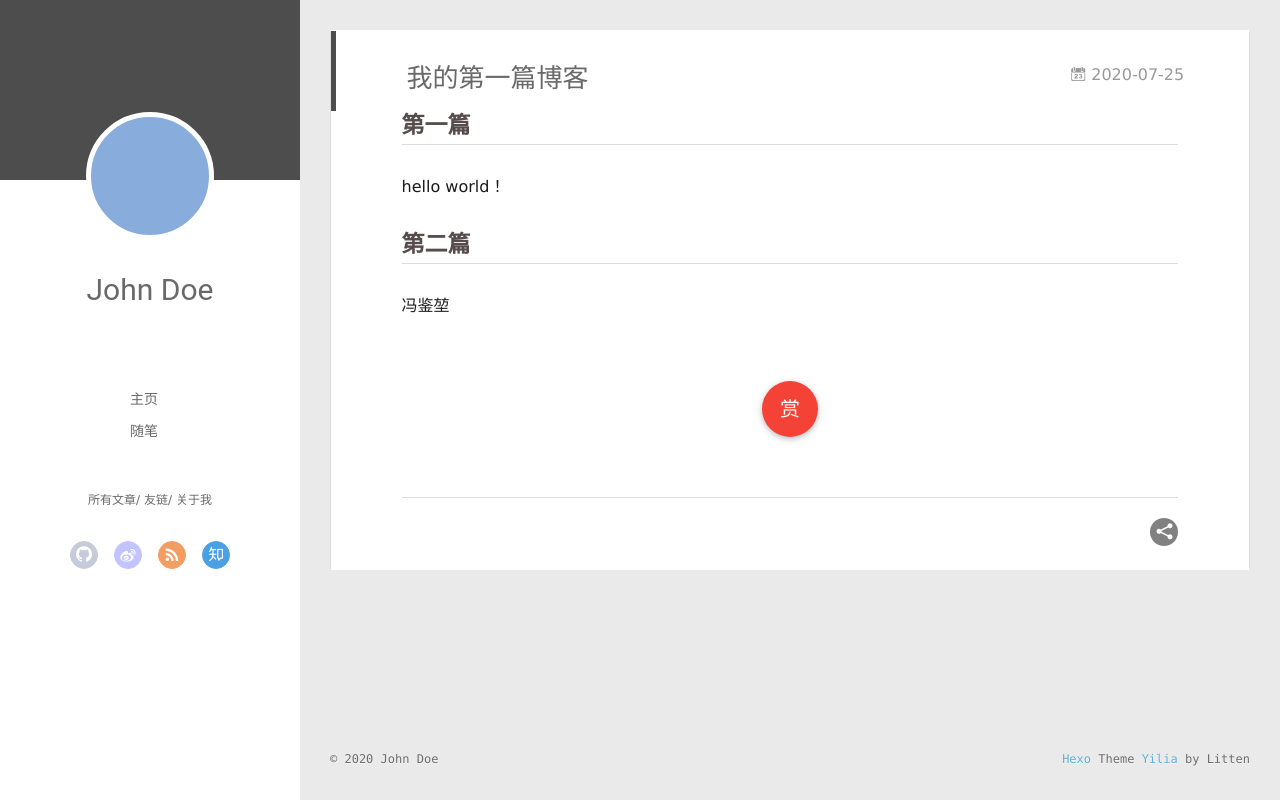
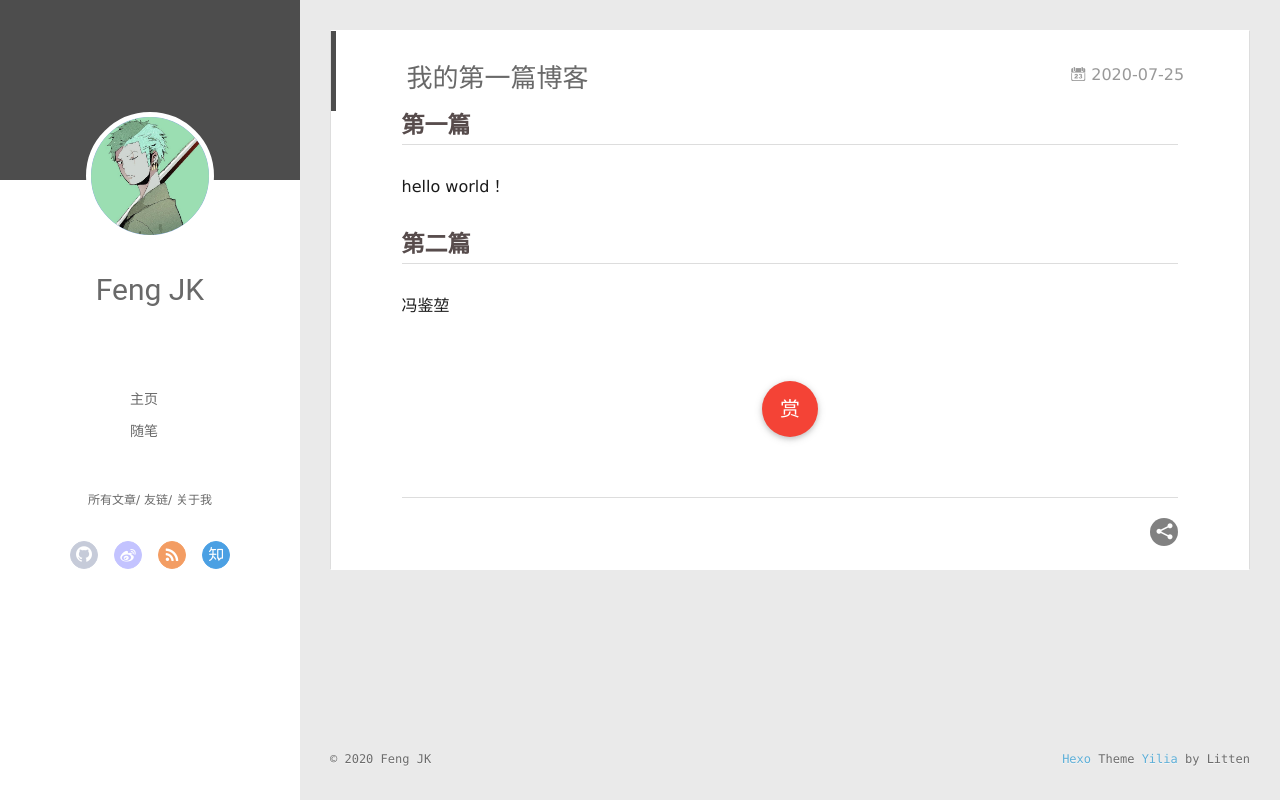
Before and after one commit to sunshineJK/sunshineJK.github.io, a plain HTML site: page 2020/07/25/我的第一篇博客/index.html in a window 1280 px wide. Drawn offline with Linux system fonts and the light colour scheme; no server answers.

Commit message:
Site updated: 2020-07-30 15:25:05

```diff
--- a/2020/07/25/我的第一篇博客/index.html
+++ b/2020/07/25/我的第一篇博客/index.html
@@ -17,13 +17,13 @@
 <meta property="og:locale" content="en_US">
 <meta property="article:published_time" content="2020-07-25T01:10:31.000Z">
 <meta property="article:modified_time" content="2020-07-25T01:13:48.228Z">
-<meta property="article:author" content="John Doe">
+<meta property="article:author" content="Feng JK">
 <meta name="twitter:card" content="summary">
 
     <link rel="alternative" href="/atom.xml" title="Hexo" type="application/atom+xml">
 
 
-    <link rel="icon" href="/favicon.png">
+    <link rel="icon" href="/themes/yilia/source/">
 
   <link rel="stylesheet" type="text/css" href="/./main.0cf68a.css">
   <style type="text/css">
@@ -47,10 +47,10 @@
 <div class="intrude-less">
 	<header id="header" class="inner">
 		<a href="/" class="profilepic">
-			<img src="" class="js-avatar">
+			<img src="/assert/head.jpg" class="js-avatar">
 		</a>
 		<hgroup>
-		  <h1 class="header-author"><a href="/">John Doe</a></h1>
+		  <h1 class="header-author"><a href="/">Feng JK</a></h1>
 		</hgroup>
 
 
@@ -105,10 +105,10 @@
 	<div class="intrude-less">
 		<header id="header" class="inner">
 			<div class="profilepic">
-				<img src="" class="js-avatar">
+				<img src="/assert/head.jpg" class="js-avatar">
 			</div>
 			<hgroup>
-			  <h1 class="header-author js-header-author">John Doe</h1>
+			  <h1 class="header-author js-header-author">Feng JK</h1>
 			</hgroup>
 
 
@@ -304,7 +304,7 @@
   <div class="outer">
     <div id="footer-info">
     	<div class="footer-left">
-    		&copy; 2020 John Doe
+    		&copy; 2020 Feng JK
     	</div>
       	<div class="footer-right">
       		<a href="http://hexo.io/" target="_blank">Hexo</a>  Theme <a href="https://github.com/litten/hexo-theme-yilia" target="_blank">Yilia</a> by Litten
```
Also changed, not shown: archives/2020/07/index.html (+7 -7 lines), archives/2020/index.html (+7 -7 lines), archives/index.html (+7 -7 lines), index.html (+7 -7 lines), assert/head.jpg (added).
